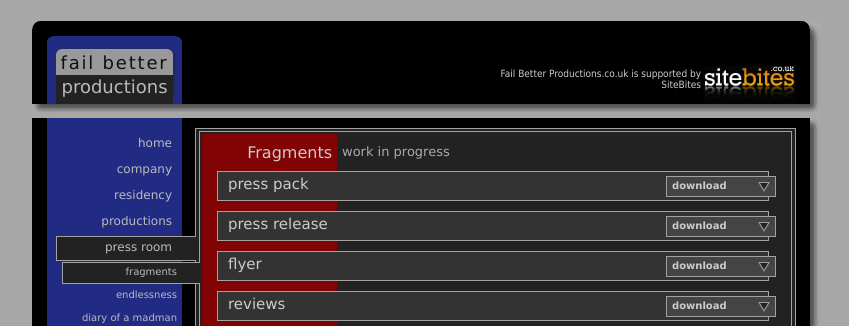
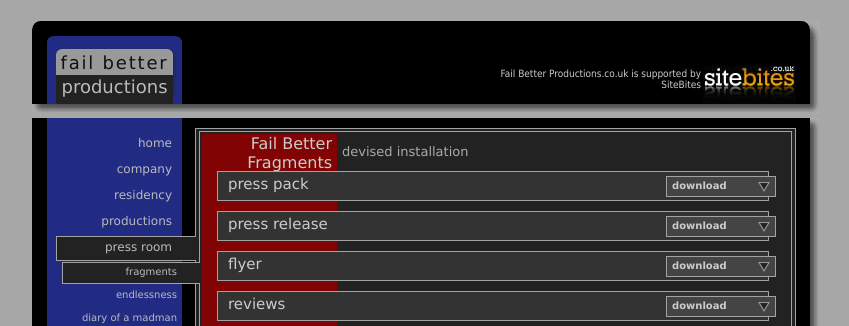
Before and after one commit to FailBetterProductions/failbetterproductions.github.io, a Jekyll site: the page built from press/fragments/index.html, in a window 1280 px wide. Shown: the top 326 px of the page, without its empty margins (214-1063 px from the left). Built offline with Jekyll 4.4.1, drawn with Linux system fonts in a browser that asks for light colours.

Commit message:
Update title on press/fragments/

```diff
--- a/press/fragments/index.html
+++ b/press/fragments/index.html
@@ -1,6 +1,6 @@
 ---
 layout: default
-title: Fragments - Press Archive - Fail Better Productions
+title: Fail Better Fragments - Press Archive - Fail Better Productions
 menu-item: press
 submenu-item: fragments
 description: View details and photographs from the production.  For details about the company and our previous productions visit www.failbetter.co.uk.
@@ -11,8 +11,8 @@ styles:
 styles-ie6: ../press-ie6.css
 ---
     <div class="sub-content">
-     <h1 id="fragments">Fragments</h1>
-     <h2>work in progress</h2>
+     <h1 id="fragments" class="two-lines">Fail Better Fragments</h1>
+     <h2>devised installation</h2>
 
       <div class="press-pack">
        <h3>Press Pack</h3>
```
